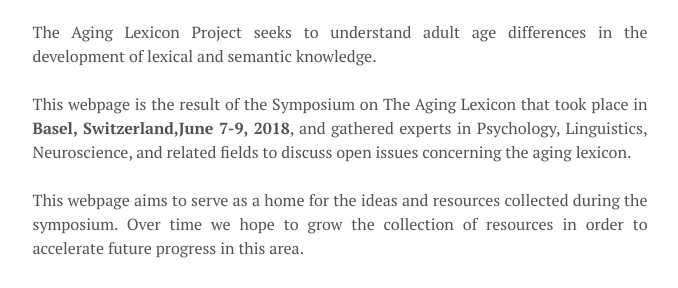
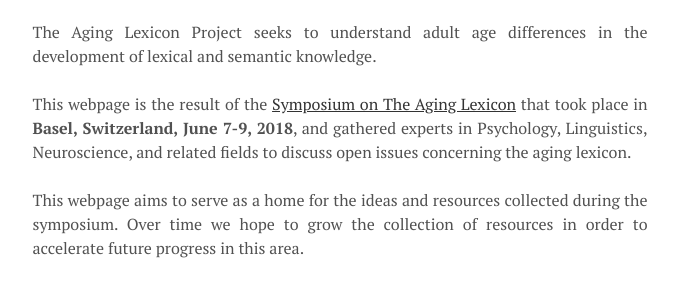
Before and after one commit to aginglexicon/aginglexicon.github.io, a Jekyll site: the page built from index.html, in a window 1280 px wide. Shown: the part 510-798 px from the top of the page, without its empty margins (300-978 px from the left). Built offline with Jekyll 4.4.1, drawn with Linux system fonts in a browser that asks for light colours; the list of posts is cut into pages by our own code; part of the change alters nothing that is shown.

```diff
--- a/index.html
+++ b/index.html
@@ -10,7 +10,7 @@ title: Welcome
 <p align="justify">
 The Aging Lexicon Project seeks to understand adult age differences in the development of lexical and semantic knowledge.
 <br><br>
-This webpage is the result of the Symposium on The Aging Lexicon that took place in <b>Basel, Switzerland,June 7-9, 2018</b>, and gathered experts in Psychology, Linguistics, Neuroscience, and related fields to discuss open issues concerning the aging lexicon.
+This webpage is the result of the <a href="https://psychologie.unibas.ch/de/fakultaet/abteilungen/cognitive-and-decision-sciences/the-aging-lexicon/"> Symposium on The Aging Lexicon</a> that took place in <b>Basel, Switzerland, June 7-9, 2018</b>, and gathered experts in Psychology, Linguistics, Neuroscience, and related fields to discuss open issues concerning the aging lexicon.
 <br><br>
 This webpage aims to serve as a home for the ideas and resources collected during the symposium. Over time we hope to grow the collection of resources in order to accelerate future progress in this area.
 <br><br>
```
